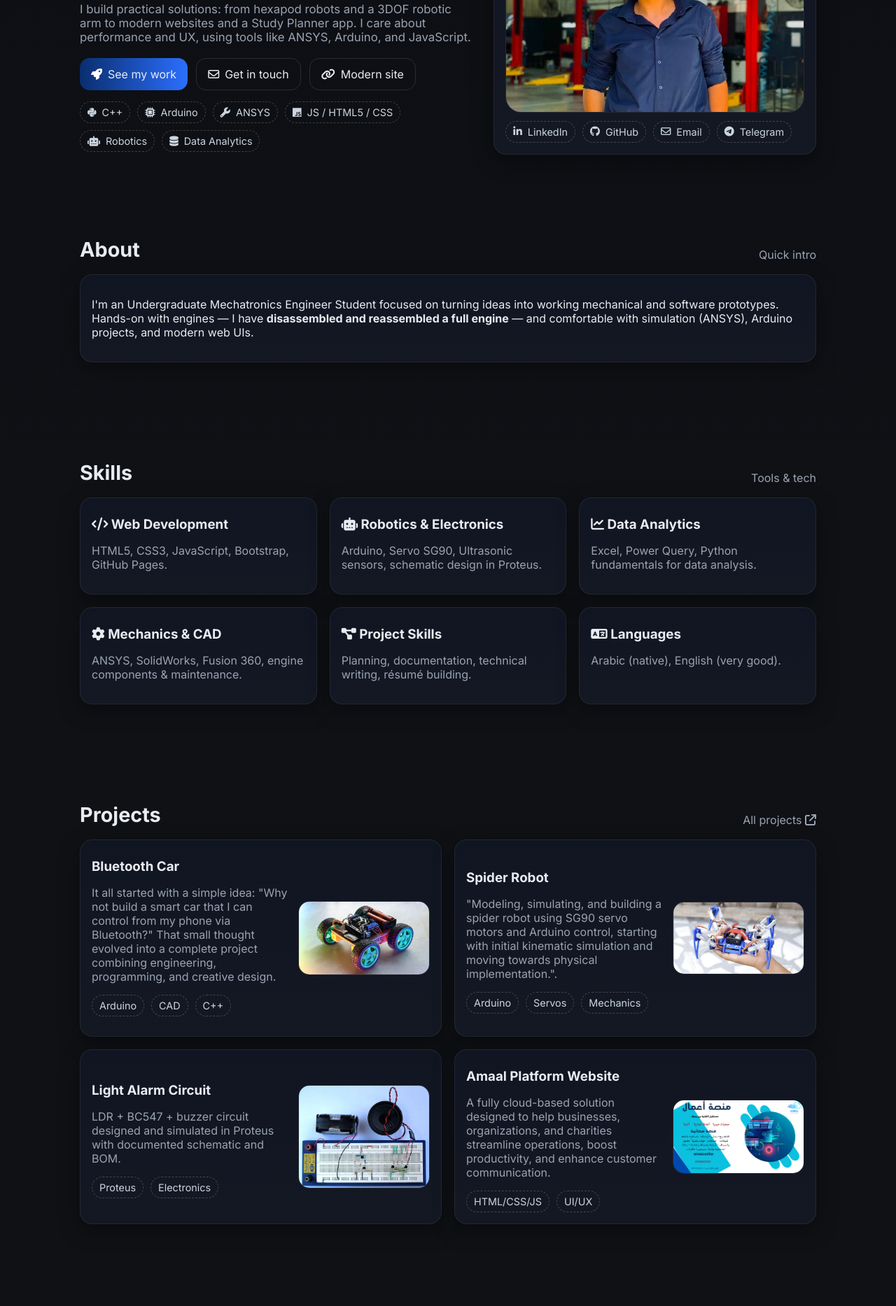
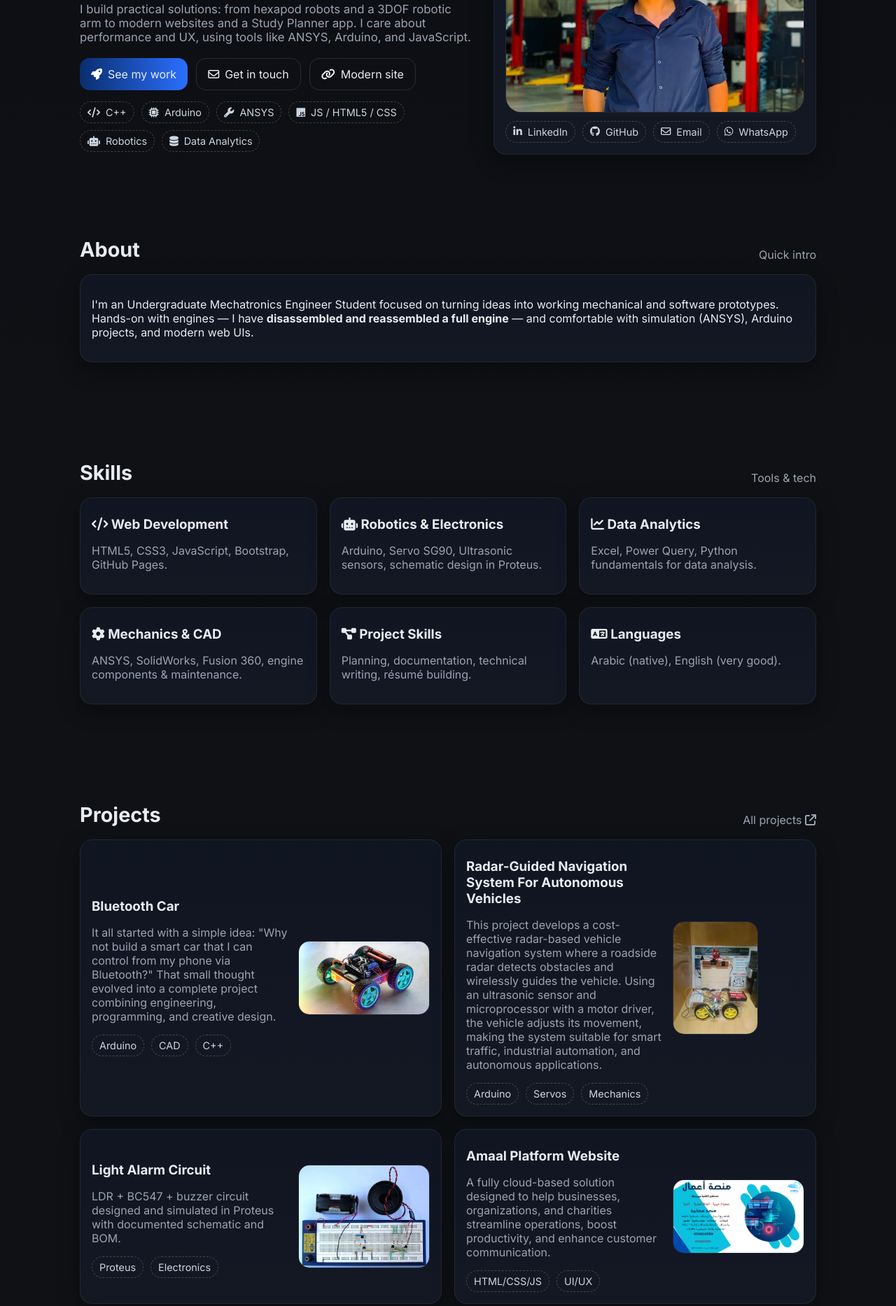
Before and after one commit to omaros23/omarenoo, a plain HTML site: page index.html in a window 1280 px wide. Shown: the part 416-2283 px from the top of the page at 70% size. Drawn offline with Linux system fonts and the light colour scheme.

Commit message:
Add files via upload

```diff
--- a/index.html
+++ b/index.html
@@ -119,7 +119,7 @@
           <a class="btn" href="https://amaal.online/" target="_blank" rel="noreferrer"><i class="fa-solid fa-link"></i> Modern site</a>
         </div>
         <div class="skills" style="margin-top:16px">
-          <span class="chip"><i class="fa-brands fa-python"></i> C++</span>
+     <span class="chip"><i class="fa-solid fa-code"></i> C++</span>
           <span class="chip"><i class="fa-solid fa-microchip"></i> Arduino</span>
           <span class="chip"><i class="fa-solid fa-wrench"></i> ANSYS</span>
           <span class="chip"><i class="fa-brands fa-js"></i> JS / HTML5 / CSS</span>
@@ -135,7 +135,9 @@
             <a class="chip" href="https://www.linkedin.com/in/omar-osama-58b893379/" target="_blank" aria-label="LinkedIn"><i class="fa-brands fa-linkedin-in"></i> LinkedIn</a>
             <a class="chip" href="https://github.com/omaros23" target="_blank" aria-label="GitHub"><i class="fa-brands fa-github"></i> GitHub</a>
             <a class="chip" href="mailto:omar.osama@example.com" aria-label="Email"><i class="fa-regular fa-envelope"></i> Email</a>
-            <a class="chip" href="t.me/hsbshsnww" target="_blank" aria-label="Telegram"><i class="fa-brands fa-telegram"></i> Telegram</a>
+           <a class="chip" href="https://wa.me/201003355839" target="_blank" aria-label="WhatsApp">
+  <i class="fa-brands fa-whatsapp"></i> WhatsApp
+</a>
           </div>
         </div>
       </div>
@@ -214,15 +216,15 @@ That small thought evolved into a complete project combining engineering, progra
 
         <div class="card project">
           <div>
-            <h3>Spider Robot</h3>
-            <p class="muted">"Modeling, simulating, and building a spider robot using SG90 servo motors and Arduino control, starting with initial kinematic simulation and moving towards physical implementation.".</p>
+            <h3> Radar-Guided Navigation System For Autonomous Vehicles</h3>
+            <p class="muted">This project develops a cost-effective radar-based vehicle navigation system where a roadside radar detects obstacles and wirelessly guides the vehicle. Using an ultrasonic sensor and microprocessor with a motor driver, the vehicle adjusts its movement, making the system suitable for smart traffic, industrial automation, and autonomous applications.</p>
             <div class="skills">
               <span class="chip">Arduino</span>
               <span class="chip">Servos</span>
               <span class="chip">Mechanics</span>
             </div>
           </div>
-          <img src="71+2ghvXhQL.jpg" alt="Robotics project" />
+          <img src="1755171806604.jfif" alt="Robotics project" />
         </div>
 
         <div class="card project">
@@ -262,14 +264,17 @@ That small thought evolved into a complete project combining engineering, progra
           <h3>Engine Mechanical System – GB Academy | 2024</h3>
           <p class="muted">Practical training on engine components and maintenance, including a full teardown & reassembly.</p>
         </div>
+         <!--
         <div class="t-item">
-          <h3>Fluid Flow Optimization in Francis Turbines</h3>
+        <h3>Fluid Flow Optimization in Francis Turbines</h3>
           <p class="muted">University project focusing on flow improvement with simulation tools.</p>
         </div>
         <div class="t-item">
           <h3>Arduino & Robotics Projects</h3>
           <p class="muted">Prototyping simple robots and electronic circuits with proper documentation and 3D design.</p>
         </div>
+       -->
+
         <div class="t-item">
           <h3>Intership - Nissan Auto Egypt - Kasrawy Group</h3>
           <p class="muted">Successfully completed a 1-month intensive hands-on automotive training at Nissan Auto Egypt – Kasrawy Group, covering engine work, diagnostics, maintenance, and customer service operations. This experience enhanced my technical expertise, teamwork, and professional skills for future career growth.</p>
```
Also changed, not shown: 1755171806604.jfif (added).
